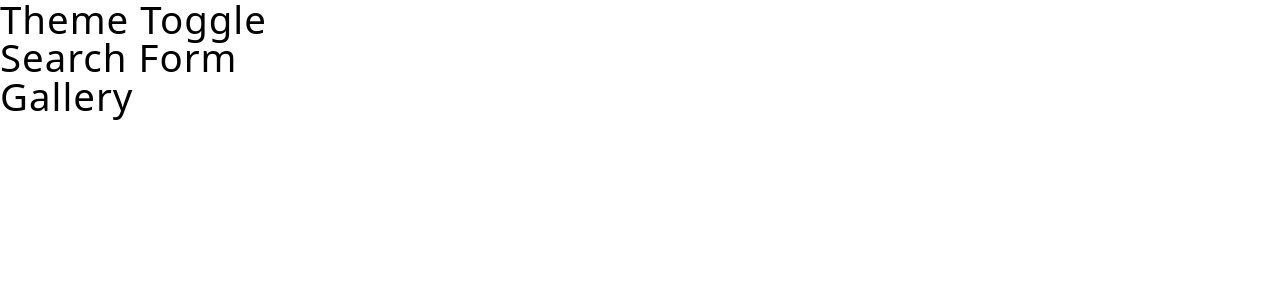
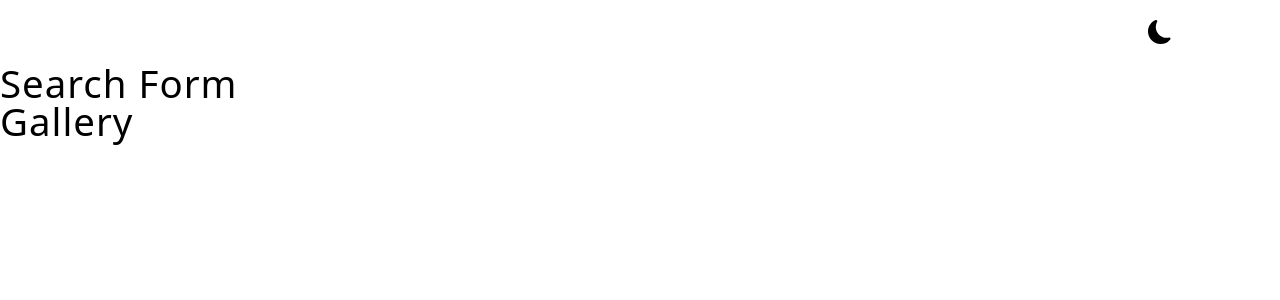
Before and after one commit to pktcodes/stock-photos-react-project-v2, a React (Vite) app: page / in a window 1280 px wide. Shown: the top 300 px of the page. Built offline with nearby package versions, Linux system fonts and the light colour scheme.

Commit message:
Dark Theme - Initial Setup

```diff
--- a/src/ThemeToggle.jsx
+++ b/src/ThemeToggle.jsx
@@ -1,10 +1,20 @@
 import { useGlobalContext } from './context';
+import { BsFillSunFill, BsFillMoonFill } from 'react-icons/bs';
 
 const ThemeToggle = () => {
-  const { greeting } = useGlobalContext();
-  console.log(greeting);
+  const { isDarkTheme, toggleDarkTheme } = useGlobalContext();
 
-  return <h2>Theme Toggle</h2>;
+  return (
+    <section className="toggle-container">
+      <button className="dark-toggle" onClick={toggleDarkTheme}>
+        {isDarkTheme ? (
+          <BsFillSunFill className="toggle-icon" />
+        ) : (
+          <BsFillMoonFill className="toggle-icon" />
+        )}
+      </button>
+    </section>
+  );
 };
 
 export default ThemeToggle;
--- a/src/context.jsx
+++ b/src/context.jsx
@@ -1,15 +1,22 @@
 /* eslint-disable react-refresh/only-export-components */
 
-import { createContext, useContext } from 'react';
+import { createContext, useContext, useState } from 'react';
 import PropTypes from 'prop-types';
 
 const AppContext = createContext();
 
 export const AppProvider = ({ children }) => {
-  const greeting = 'hello';
+  const [isDarkTheme, setIsDarkTheme] = useState(false);
+
+  const toggleDarkTheme = () => {
+    const newDarkTheme = !isDarkTheme;
+    setIsDarkTheme(newDarkTheme);
+  };
 
   return (
-    <AppContext.Provider value={{ greeting }}>{children}</AppContext.Provider>
+    <AppContext.Provider value={{ isDarkTheme, toggleDarkTheme }}>
+      {children}
+    </AppContext.Provider>
   );
 };
 
```
